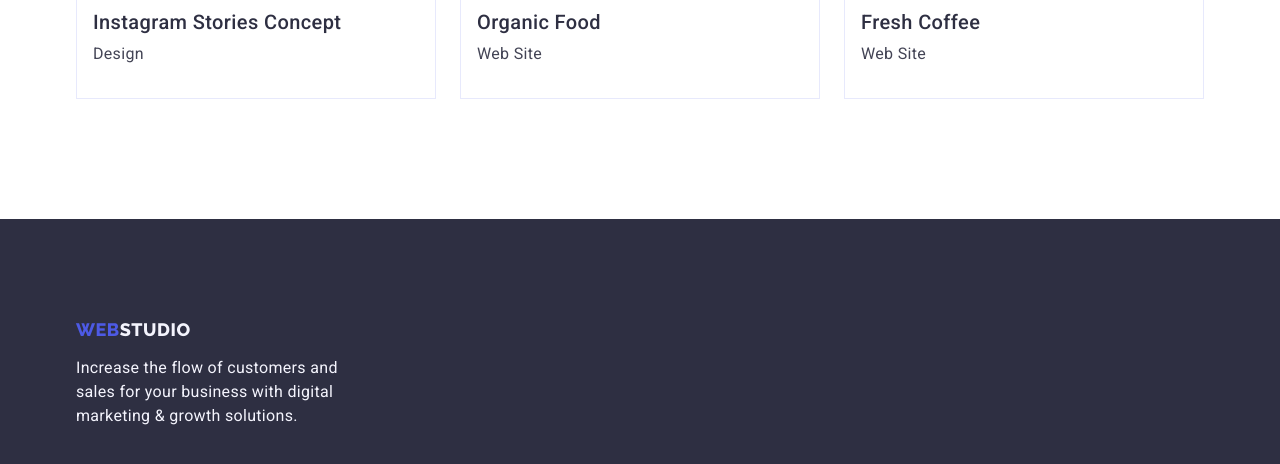
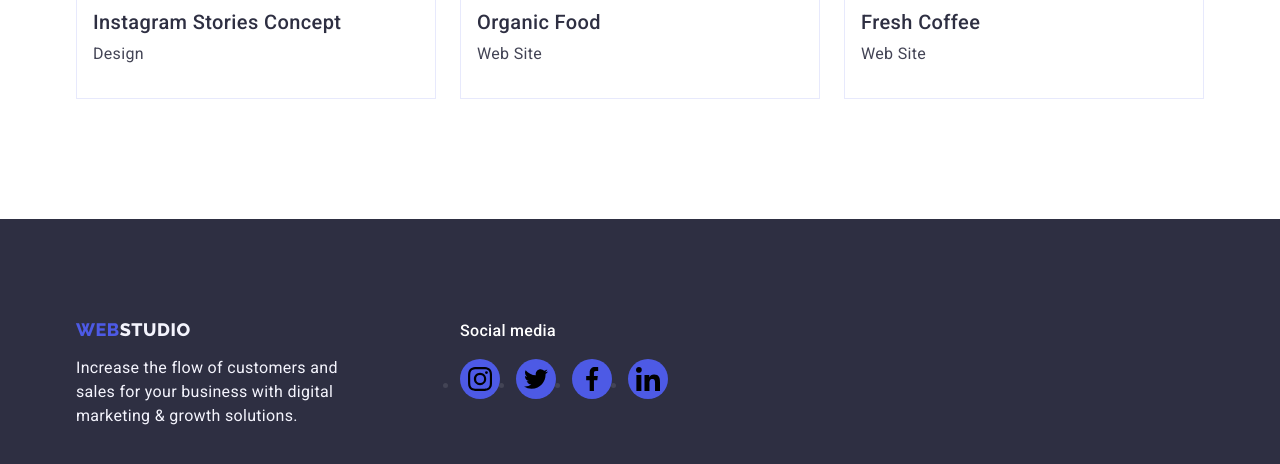
Before and after one commit to tatyanaskoryk/goit-markup-hwork-04, a plain HTML site: page portfolio.html in a window 1280 px wide. Shown: the part 1551-2015 px from the top of the page. Drawn offline with nearby package versions, Linux system fonts and the light colour scheme.

Commit message:
add footer portfolio

```diff
--- a/portfolio.html
+++ b/portfolio.html
@@ -111,15 +111,57 @@
         </section>
 
     </main>
-    <footer class="footer">
-      <div class="container">
+
+ <footer class="footer">
+    <div class="container footer-container">
+      <div class="footer-container-webstudio">
       <a class="footer-link link" href="./index.html">Web<span class="footer-link-studio">Studio</span></a>
       <p class="footer-text">
         Increase the flow of customers and sales for your business with digital
         marketing & growth solutions.
       </p>
       </div>
+      <div class="footer-social">
+        <p class="footer-social-text">Social media</p>
+        <ul class="footer-social-list">
+          <li class="footer-social-item">
+            <a class="footer-icons">
+              <svg class="footer-social-icons" width="24" height="24">
+                <use href="./images/icons.svg#icon-instagram-2">
+                </use>
+              </svg>
+            </a>
+          </li>
+          <li class="footer-social-item">
+            <a class="footer-icons">
+              <svg class="footer-social-icons" width="24" height="24">
+                <use href="./images/icons.svg#icon-twitter-1">
+                </use>
+              </svg>
+            </a>
+          </li>
+          <li class="footer-social-item">
+            <a class="footer-icons">
+              <svg class="footer-social-icons" width="24" height="24">
+                <use href="./images/icons.svg#icon-facebook-1">
+                </use>
+              </svg>
+            </a>
+          </li>
+          <li class="footer-social-item">
+         <a class="footer-icons">
+              <svg class="footer-social-icons" width="24" height="24">
+                <use href="./images/icons.svg#icon-linkedin-1">
+                </use>
+              </svg>
+            </a>
+          </li>
+        </ul>
+      </div>
+
+      </div>
     </footer>
+
 
 </body>
 </html>
```
